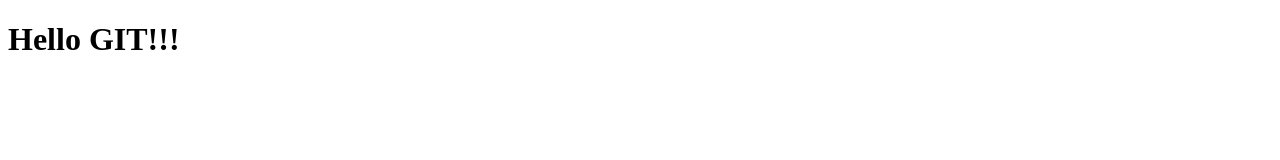
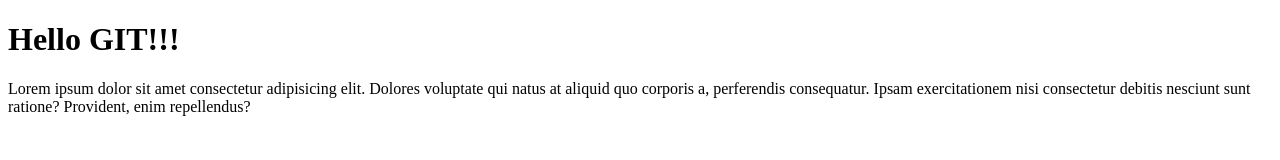
Before and after one commit to Kasiaqu/git-course-4, a plain HTML site: page index.html in a window 1280 px wide. Drawn offline with Linux system fonts and the light colour scheme.

Commit message:
added paragraoh into index.html

```diff
--- a/index.html
+++ b/index.html
@@ -8,5 +8,9 @@
 </head>
 <body>
     <h1>Hello GIT!!!</h1>
+
+    <p>
+        Lorem ipsum dolor sit amet consectetur adipisicing elit. Dolores voluptate qui natus at aliquid quo corporis a, perferendis consequatur. Ipsam exercitationem nisi consectetur debitis nesciunt sunt ratione? Provident, enim repellendus?
+    </p>
 </body>
 </html>
```
